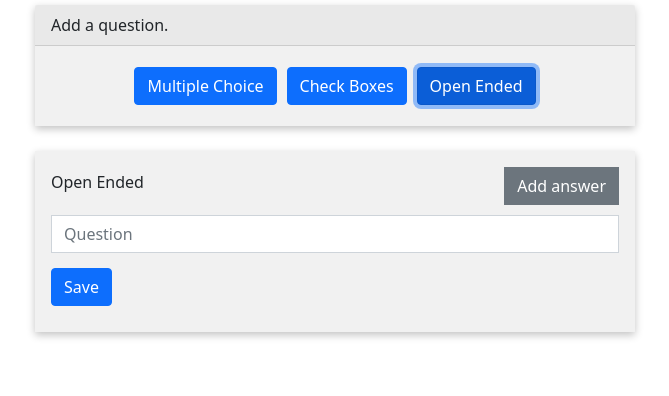
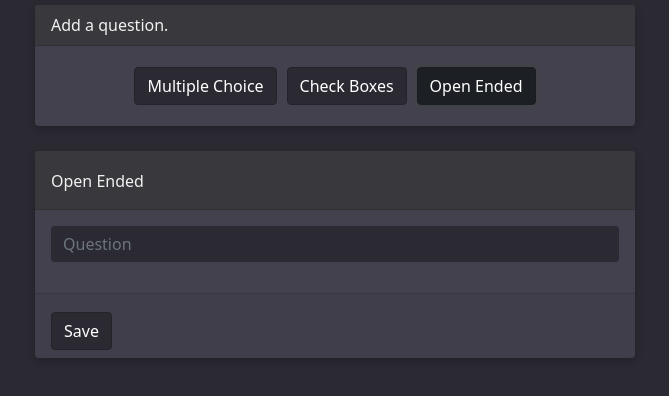
Before and after one commit to ehsansumra/surveyProject, a React app in the folder client/: page / in a window 1280 px wide. Both pictures are taken after a click on the button "Open Ended". Shown: the whole page, without its empty margins (305-974 px from the left). Built offline with nearby package versions, Linux system fonts and the light colour scheme.

Commit message:
Dark mode, cleanup, checkboxes and open-ended

```diff
--- a/client/public/index.html
+++ b/client/public/index.html
@@ -26,7 +26,7 @@
     -->
     <title>React App</title>
   </head>
-  <body >
+  <body style="background-color: rgb(43, 42, 51);">
     <noscript>You need to enable JavaScript to run this app.</noscript>
     <div id="root"></div>
     <!--
--- a/client/src/components/ConstructQuestion.js
+++ b/client/src/components/ConstructQuestion.js
@@ -1,6 +1,6 @@
 import React, { useState } from "react";
 import Card from "react-bootstrap/Card";
-import ListGroup from "react-bootstrap/ListGroup";
+import CloseButton from "react-bootstrap/CloseButton";
 import Form from "react-bootstrap/Form";
 
 import "../styles/ConstructQuestion.css"
@@ -10,17 +10,36 @@ import "../styles/ConstructQuestion.css"
 // }
 
 // for now assuming multiple choice.
-const ConstructQuestion = ({ data }) => {
 
+// using hook for the closebutton, call a delete callback function
+const ConstructQuestion = ({ data, deleteForm, index }) => {
+
+    const handleQuestionType = () => {
+        console.log(data.type)
+        if (!data.type) return;
+        let formCheckType = "radio"
+
+        if (data.type === "Check Boxes") formCheckType = "checkbox";
+
+        if (data.type === "Open Ended") {
+            console.log("open end")
+            return <Form.Control as="textarea" className="text-field" disabled rows={3} />
+        } else {
+            return (data.answers.map((answer, i) => (<Form.Check key={i} className="construct-answer" id="disabled" type={formCheckType} disabled label={answer} />)))
+        }
+
+    }
     return (
         <Card className="question-card">
-            <Card.Header className="construct-question">{data.question}</Card.Header>
+            <Card.Header className="card-header">
+                <Card.Text className="construct-question">{data.question}</Card.Text>
+                <div className="close-button-container">
+                    <CloseButton variant="white" onClick={() => deleteForm(index)} />
+                </div>
+            </Card.Header>
 
             <Card.Body className="radio-button-container">
-
-                    {data.answers.map((answer, i) => (<Form.Check className="construct-question" id="disabled" type="radio" disabled label={answer}/>))}
-
-
+                {handleQuestionType()}
             </Card.Body>
 
         </Card>
--- a/client/src/components/CreateSurvey.js
+++ b/client/src/components/CreateSurvey.js
@@ -14,34 +14,36 @@ const CreateSurvey = () => {
 
     const [formData, setFormData] = useState([]);
 
-    const updateForm = (data) => {
+    const addForm = (data) => {
         setFormData([...formData, data]);
         setComponent();
     }
 
-    const setQuestionForm = (title) => {
-        setComponent(<QuestionForm key={title} title={title} updateForm={updateForm} />);
+    const deleteForm = (index) => {
+        const newArr = [...formData];
+        newArr.splice(index, 1)
+        setFormData(newArr);
+    }
+
+    const setQuestionForm = (type) => {
+        setComponent(<QuestionForm key={type} type={type} addForm={addForm} />);
     }
     // Have each button press render a interactable component
     return (
-        <>
+        <div className="page">
 
             <div className="main-content">
                 {formData.map((data, i) => (
-                    <>
-                        <ConstructQuestion key={i} data={data} />
-                        <div className="break"></div>
-                    </>
-
+                    <ConstructQuestion key={i} index={i} data={data} deleteForm={deleteForm} />
                 )
                 )}
 
                 <Card className="create-box">
-                    <Card.Header >Add a question.</Card.Header>
+                    <Card.Header className="card-header" >Add a question.</Card.Header>
                     <Card.Body className="button-container">
-                        <SButton onClick={() => setQuestionForm("Multiple Choice")} className="create-button" text="Multiple Choice" />
-                        <SButton onClick={() => setQuestionForm("Check Boxes")} className="create-button" text="Check Boxes"  />
-                        <SButton onClick={() => setQuestionForm("Open Ended")} className="create-button" text="Open Ended" />
+                        <SButton variant="dark" onClick={() => setQuestionForm("Multiple Choice")} className="create-button" text="Multiple Choice" />
+                        <SButton variant="dark" onClick={() => setQuestionForm("Check Boxes")} className="create-button" text="Check Boxes" />
+                        <SButton variant="dark" onClick={() => setQuestionForm("Open Ended")} className="create-button" text="Open Ended" />
                     </Card.Body>
                 </Card>
 
@@ -52,7 +54,7 @@ const CreateSurvey = () => {
 
 
             </div>
-        </>
+        </div>
 
     )
 }
--- a/client/src/components/QuestionForm.js
+++ b/client/src/components/QuestionForm.js
@@ -11,15 +11,14 @@ import { AnswersHook } from "../hooks/AnswersHook";
 
 
 // TODO: CLEAN UP DA CODE
-const QuestionForm = ({ title, updateForm }) => {
+const QuestionForm = ({ type, addForm }) => {
     // components is an array of AnswerBox components, Used to track and alter the display and # of answer fields on the screen
-    useEffect(() => console.log("QuestionForm rerender"))
     const [question, setQuestion] = useState("");
 
     const answersHook = AnswersHook();
 
     const createAnswerBox = (answer, index) => {
-        return <AnswerBoxes answer={answer} answersHook={answersHook} key= {index} index={index} />
+        return <AnswerBoxes answer={answer} answersHook={answersHook} key={index} index={index} />
     }
 
     let fieldStyle = { marginBottom: "15px", borderRadius: "0" }
@@ -27,8 +26,12 @@ const QuestionForm = ({ title, updateForm }) => {
     //Prevent the the default refresh of the form
     const handleSubmit = async (event) => {
         event.preventDefault();
-        const formData = {question: question, answers: answersHook.answers}
-        updateForm(formData)
+        const formData = {
+            question: question,
+            answers: answersHook.answers,
+            type: type
+        }
+        addForm(formData)
     }
 
     const [count, setCount] = useState(0);
@@ -39,34 +42,31 @@ const QuestionForm = ({ title, updateForm }) => {
 
     return (
         <Card className="question-card">
-            <Card.Body>
+            <Form onSubmit={handleSubmit}>
+                <Card.Header className="card-header">
+                    <div className="edit-container">
+                        <Form.Label className="question-title">{type}</Form.Label>
+                        {
+                            type !== "Open Ended" ?
+                                <SButton onClick={() => answersHook.addAnswer(count)} variant="dark" className="edit-button" text="Add answer" />
+                                : null
+                        }
+                    </div>
+                </Card.Header>
 
-                <Form onSubmit={handleSubmit}>
-
-                    <Form.Group>
-                        <div className="edit-container">
-                            <Form.Label>{title}</Form.Label>
-                            <SButton onClick={() => {
-                                increment();
-                                answersHook.addAnswer(count);
-                            }
-                                } variant="secondary" className="edit-button" text="Add answer" />
-                        </div>
-
-                        <Form.Control value={question} onChange={(e) => setQuestion(e.target.value)} placeholder="Question" style={fieldStyle}></Form.Control>
-                    </Form.Group>
-
+                <Card.Body>
+                    <Form.Control className="text-field" value={question} onChange={(e) => setQuestion(e.target.value)} placeholder="Question" ></Form.Control>
                     <Form.Group>
                         {answersHook.answers.map((answer, i) => (createAnswerBox(answer, i)))}
                     </Form.Group>
+                </Card.Body>
 
+                <Card.Footer>
                     <div className="edit-container">
-                        <Button type="submit" className="submit-button">Save</Button>
+                        <Button type="submit" variant="dark" className="submit-button">Save</Button>
                     </div>
-
-                </Form>
-
-            </Card.Body>
+                </Card.Footer>
+            </Form>
 
         </Card>
     )
--- a/client/src/hooks/AnswersHook.js
+++ b/client/src/hooks/AnswersHook.js
@@ -5,23 +5,18 @@ const AnswersHook = () => {
     const [answers, setAnswers] = useState([])
 
     const updateInput = (event, index) => {
-
         const newArr = [...answers];
         newArr[index] = event.target.value;
-
         setAnswers(newArr)
     }
 
     const addAnswer = (a) => {
-        console.log(a)
-        console.log([...answers, ""])
         setAnswers([...answers, ""])
     }
 
     const deleteAnswer = (index) => {
         const newArr = [...answers];
         newArr.splice(index, 1)
-
         setAnswers(newArr)
     }
 
--- a/client/src/styles/ConstructQuestion.css
+++ b/client/src/styles/ConstructQuestion.css
@@ -1,6 +1,19 @@
+.card-header {
+    display:flex;
+    justify-content: space-between;
+    align-items: center;
+    background-color: var(--dark-tertiary);
+}
 .construct-question {
+    margin-top: 14px;
     display: inline-block;
-    width: 100%;
+    width: 80%;
+    word-break: break-all;
+}
+
+.construct-answer {
+    display: inline-block;
+    width: 80%;
     word-break: break-all;
 }
 
@@ -8,3 +21,10 @@
     display: flex;
     flex-wrap: wrap;
 }
+
+.close-button-container {
+    padding-top: 14px;
+    height: 100%;
+    display: flex;
+    justify-content: flex-start;
+}
--- a/client/src/styles/CreateSurvey.css
+++ b/client/src/styles/CreateSurvey.css
@@ -1,6 +1,14 @@
+.page {
+    height: auto;
+    width: 100%;
+    display: flex;
+    justify-content: center;
+    flex-wrap: wrap;
+}
 .main-content {
     height: auto;
-    width: 100%;
+    width: 630px;
+    min-width: 400px;
     display: flex;
     justify-content: center;
     flex-wrap: wrap;
@@ -9,14 +17,16 @@
 
 .create-box {
     border: 0;
-    border-radius: 0;
+
     margin: 5px;
     margin-bottom: 15px;
     width: 600px;
     min-width: 100px;
     /* background-color: #C0C0C0; */
     box-shadow: rgba(0, 0, 0, 0.24) 0px 3px 8px;
-    background-color:  	#F1F1F1;
+    background-color:  	var(--dark-secondary);
+    color: var(--light-primary);
+
 }
 
 .drop-down {
@@ -29,5 +39,6 @@
 }
 
 .create-button {
+    background-color: var(--dark-primary);
     margin: 5px;
 }
--- a/client/src/styles/QuestionForm.css
+++ b/client/src/styles/QuestionForm.css
@@ -1,16 +1,18 @@
-
 .edit-container {
+    padding-top: 10px;
     display: flex;
     justify-content: space-between;
     align-items: center;
-    width: auto;
-    margin-bottom: 10px;
+    width: 100%;
+
 }
 
 .edit-button {
+    background-color: var(--dark-primary);
+}
 
-    border-radius: 0;
-
+.submit-button {
+    background-color: var(--dark-primary);
 }
 
 .edit-button:focus {
@@ -18,20 +20,37 @@
     -webkit-box-shadow: none;
     box-shadow: none;
 }
+.question-title {
+    color: var(--light-primary);
+}
 
 .question-card {
-    background-color: #F1F1F1;
+
+    background-color: var(--dark-secondary);
+    color: var(--light-primary);
     box-shadow: rgba(0, 0, 0, 0.24) 0px 3px 8px;
-    border-radius: 0;
+
     margin: 10px;
 
     width: 600px;
     border: 0;
 }
 
-.drop-down-button{
-    background-color: lightblue;
-    max-width: 80px;
-    border-radius: 0;
-    margin: 0;
-  }
+
+.text-field {
+    color: var(--light-primary);
+    border: 0;
+    background-color: var(--dark-primary);
+}
+
+.text-field:disabled {
+    color: var(--light-primary);
+    border: 0;
+    background-color: var(--dark-primary);
+}
+
+.text-field:focus {
+    border: 1px solid var(--light-primary);
+    background-color: var(--dark-primary);
+    color: var(--light-primary);
+}
--- a/client/src/styles/index.css
+++ b/client/src/styles/index.css
@@ -1,5 +1,11 @@
+:root {
+    --dark-primary: rgb(43, 42, 51);
+    --dark-secondary: rgba(66, 65, 77, 1);
+    --dark-tertiary: rgb(56, 56, 61);
+    --light-primary: #F1F1F1;
+}
+
 body, html {
-
     margin: 0;
 }
 
@@ -10,5 +16,9 @@ body, html {
 
 .text-field {
     margin-bottom: 15px;
-    border-radius: 0;
+
 }
+
+.card-header {
+    background-color: var(dar);
+}
```
